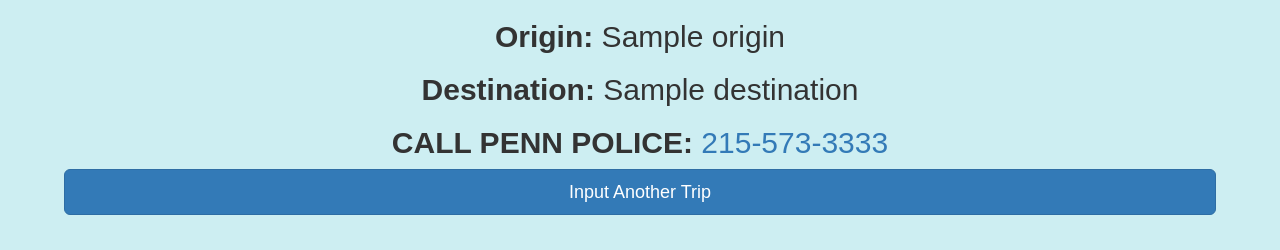
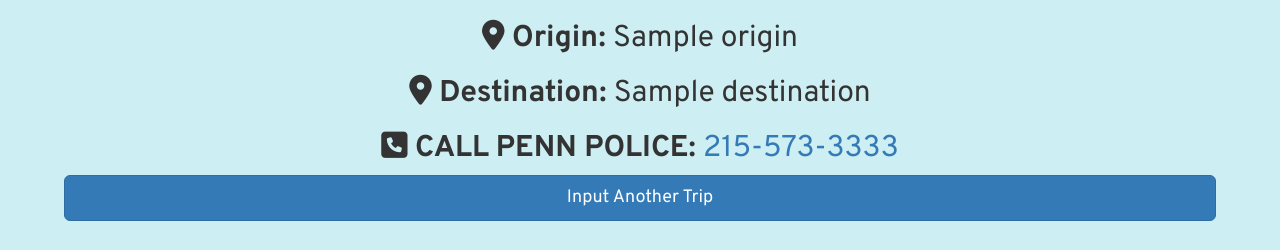
Before and after one commit to leeb2018/PennappsXV, a Flask app: template templates/result.html in a window 1280 px wide. Shown: the part 678-928 px from the top of the page. Run offline with Flask 2, Linux system fonts and the light colour scheme; the template is opened without the code that fills it: most values are stand-ins (such as "Sample title", 1, 10 or a date in 2020); some libraries are stand-ins or nearby versions.

Commit message:
Final Commit

```diff
--- a/static/result.css
+++ b/static/result.css
@@ -12,8 +12,9 @@
 }
 
 #map {
+	width: 100%;
 	height: 500px;
-    overflow: hidden;
+    /*overflow: hidden;
     padding-top: 30px;
-    position: relative;
+    position: relative;*/
 }
--- a/templates/main.html
+++ b/templates/main.html
@@ -6,7 +6,7 @@
     <link rel="stylesheet" href="https://ajax.googleapis.com/ajax/libs/jqueryui/1.12.1/themes/smoothness/jquery-ui.css">
     <script src="https://ajax.googleapis.com/ajax/libs/jqueryui/1.12.1/jquery-ui.min.js"></script>
     <link rel="stylesheet" href="https://maxcdn.bootstrapcdn.com/bootstrap/3.3.7/css/bootstrap.min.css" integrity="sha384-BVYiiSIFeK1dGmJRAkycuHAHRg32OmUcww7on3RYdg4Va+PmSTsz/K68vbdEjh4u" crossorigin="anonymous">
-    <link href="https://fonts.googleapis.com/css?family=Prompt:400,700" rel="stylesheet">
+    <link href="https://fonts.googleapis.com/css?family=Overpass:400,700" rel="stylesheet">
     <link rel = "stylesheet" type = "text/css" href = "static/main.css?q=63">
     <script src="https://use.fontawesome.com/3e8db64afa.js"></script>
   </head>
--- a/templates/result.html
+++ b/templates/result.html
@@ -113,17 +113,17 @@
     <link rel="stylesheet" href="https://ajax.googleapis.com/ajax/libs/jqueryui/1.12.1/themes/smoothness/jquery-ui.css">
     <script src="https://ajax.googleapis.com/ajax/libs/jqueryui/1.12.1/jquery-ui.min.js"></script>
     <link rel="stylesheet" href="https://maxcdn.bootstrapcdn.com/bootstrap/3.3.7/css/bootstrap.min.css" integrity="sha384-BVYiiSIFeK1dGmJRAkycuHAHRg32OmUcww7on3RYdg4Va+PmSTsz/K68vbdEjh4u" crossorigin="anonymous">
-    <link href="https://fonts.googleapis.com/css?family=Prompt:400,700" rel="stylesheet">
-    <link rel = "stylesheet" type = "text/css" href = "static/result.css?q=29">
+    <link href="https://fonts.googleapis.com/css?family=Overpass:400,700" rel="stylesheet">
+    <link rel = "stylesheet" type = "text/css" href = "static/result.css?q=32">
     <script src="https://use.fontawesome.com/3e8db64afa.js"></script>
   </head>
   <body style="height:100%">
     <div class="main_container" align=center>
       <h1 class="walk_score"><center><strong>WALK SCORE:</strong> {{ score }}<center></h1>
       <div id="map" style=text-align:center></div>
-      <h2 class="origin"><center><strong>Origin:</strong> {{ origin }}</center></h2>
-      <h2 class="destination"><center><strong>Destination:</strong>  {{ destination }}</center></h2>
-      <h2 class="number"><center><strong>CALL PENN POLICE:</strong> <a href="tel:215-573-3333">215-573-3333</a> </center></h2>
+      <h2 class="origin"><center><i class="fa fa-map-marker" aria-hidden="true"></i><strong> Origin:</strong> {{ origin }}</center></h2>
+      <h2 class="destination"><center><i class="fa fa-map-marker" aria-hidden="true"></i><strong> Destination:</strong>  {{ destination }}</center></h2>
+      <h2 class="number"><center><strong><i class="fa fa-phone-square" aria-hidden="true"></i> CALL PENN POLICE:</strong> <a href="tel:215-573-3333">215-573-3333</a> </center></h2>
       <form action="/">
         <button class="btn btn-primary btn-lg btn-block" type="submit" value="/"/> Input Another Trip </button>
       </form>
```
